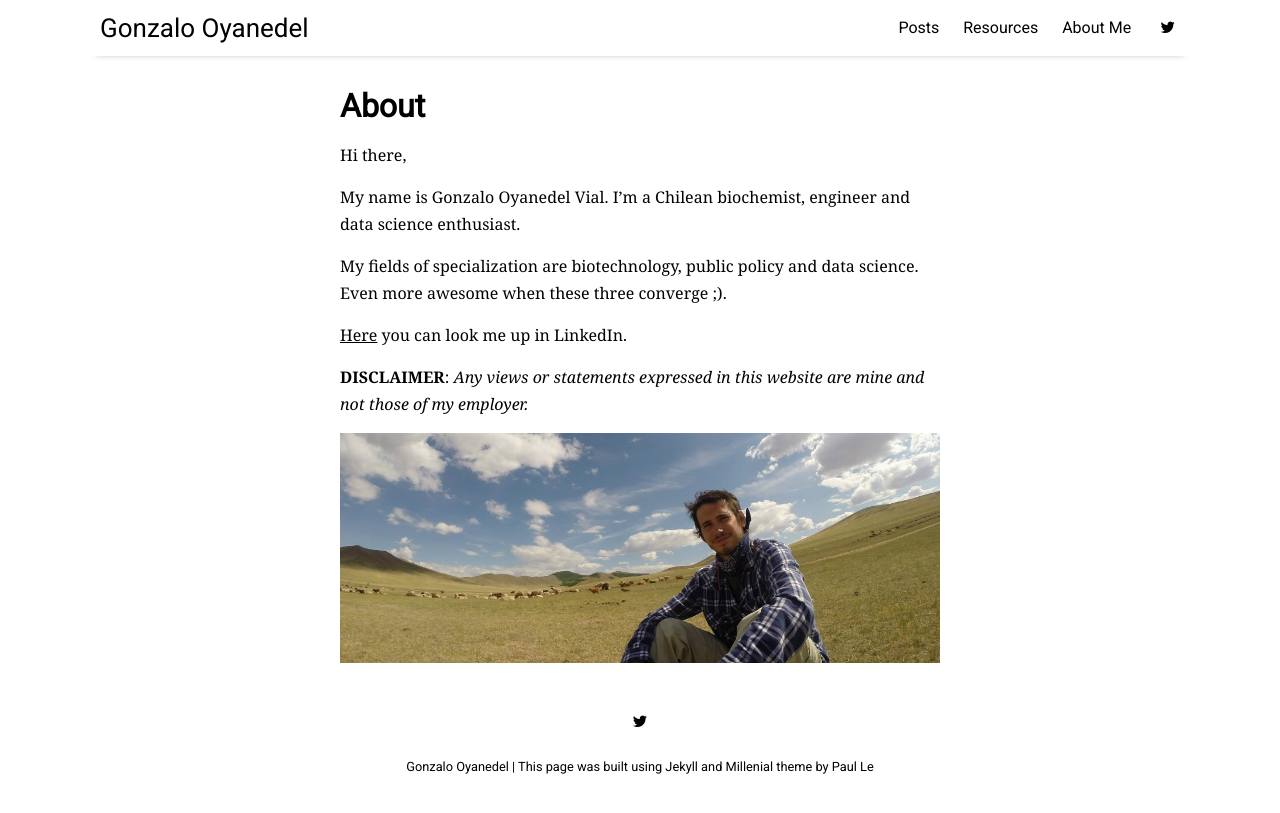
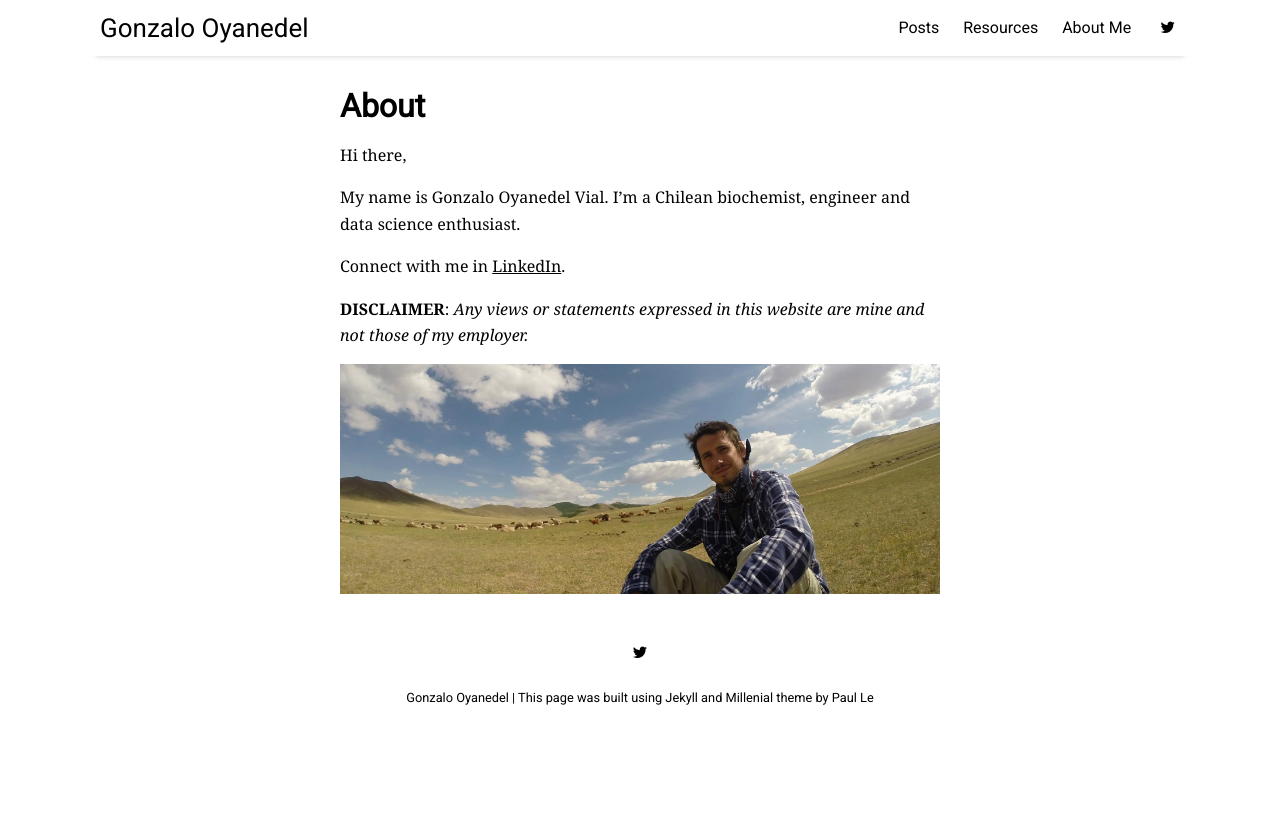
Before and after one commit to goyanedelv/goyanedelv.github.io, a Jekyll site: the page built from pages/about.md, in a window 1280 px wide. Shown: the top 813 px of the page. Built offline with Jekyll 4.4.1, drawn with Linux system fonts in a browser that asks for light colours; nearby versions of some CDN libraries; an icon font too large for the unit is left out.

Commit message:
Update about.md

```diff
--- a/pages/about.md
+++ b/pages/about.md
@@ -7,9 +7,7 @@ Hi there,
 
 My name is Gonzalo Oyanedel Vial. I'm a Chilean biochemist, engineer and data science enthusiast.
 
-My fields of specialization are biotechnology, public policy and data science. Even more awesome when these three converge ;).
-
-[Here](https://www.linkedin.com/in/gonzalo-oyanedel-vial/) you can look me up in LinkedIn.
+Connect with me in [LinkedIn](https://www.linkedin.com/in/gonzalo-oyanedel-vial/).
 
 **DISCLAIMER**: *Any views or statements expressed in this website are mine and not those of my employer.*
 
```
